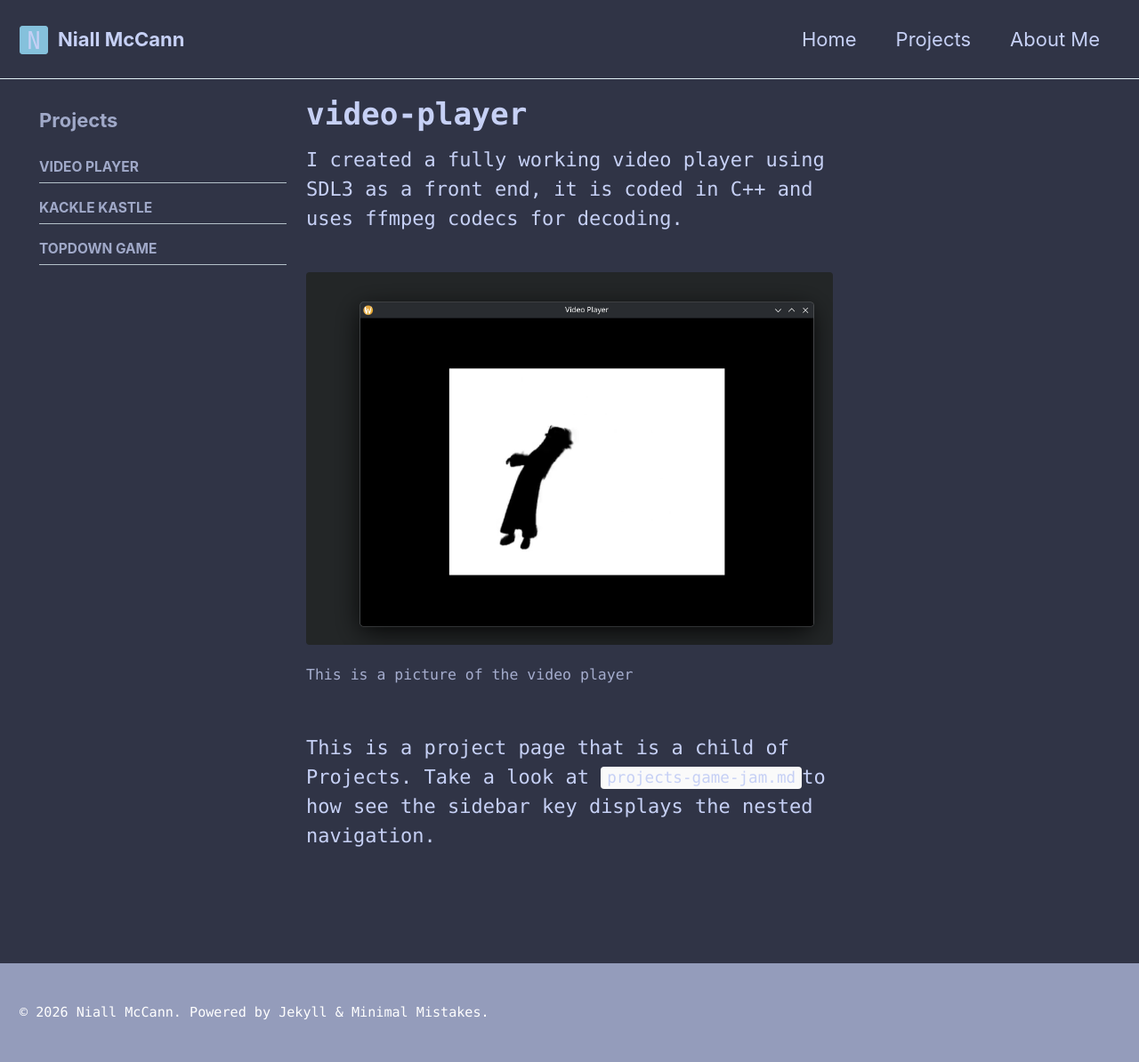
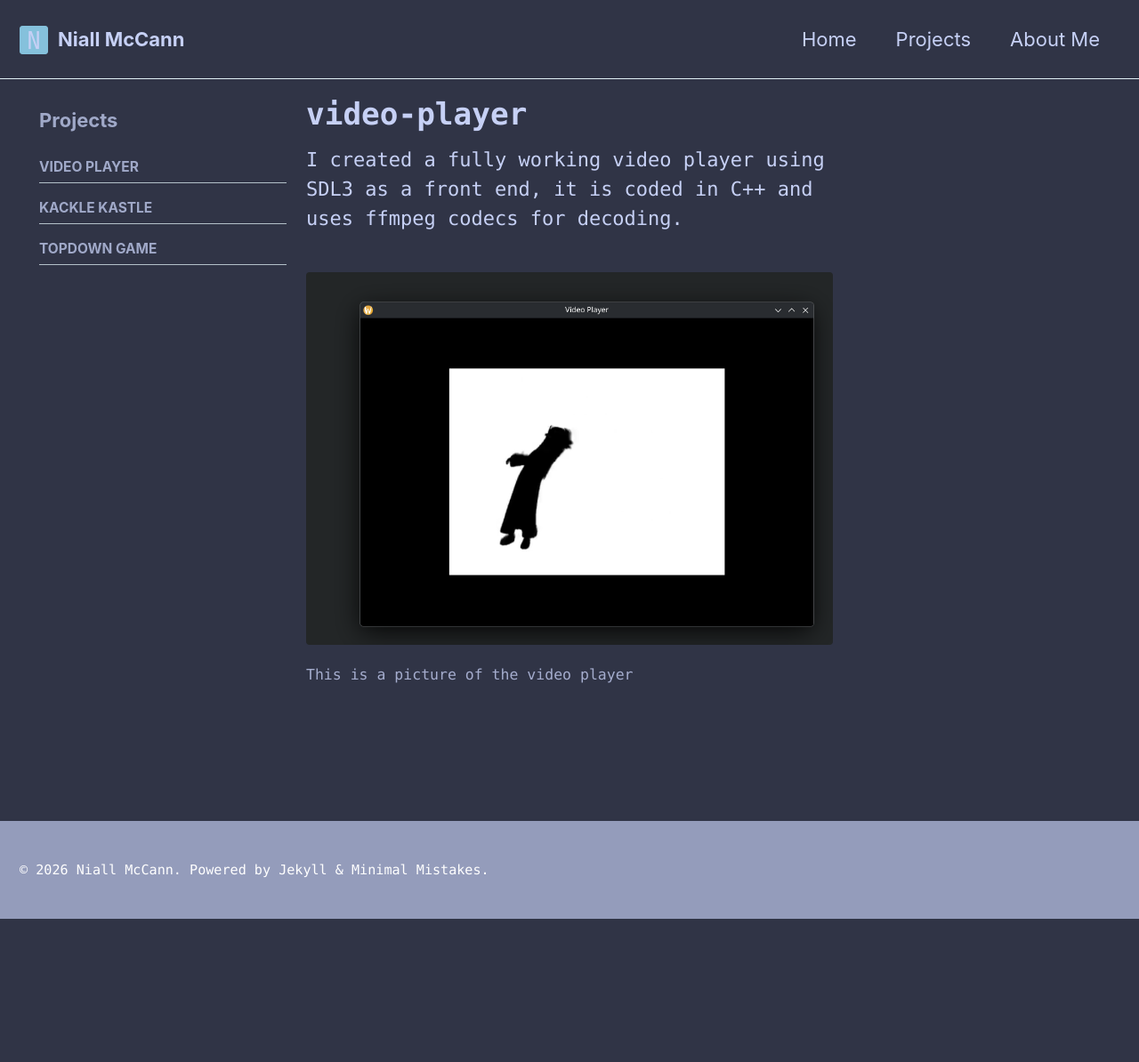
Before and after one commit to AcedAspect/AcedAspect.github.io, a Jekyll site: the page built from _pages/projects-video-player.md, in a window 1280 px wide. Shown: the whole page at 89% size. Built offline with Jekyll 4.4.1, drawn with Linux system fonts in a browser that asks for light colours; after the commit the page ends 1033 px from its top, so only the background shows below that.

Commit message:
Update projects-video-player.md

```diff
--- a/_pages/projects-video-player.md
+++ b/_pages/projects-video-player.md
@@ -11,6 +11,3 @@ sidebar:
 
 I created a fully working video player using SDL3 as a front end, it is coded in C++ and uses ffmpeg codecs for decoding.
 {% include figure image_path="/assets/images/Screenshot_20260415_162223.png" alt="video player" caption="This is a picture of the video player" %}
-
-
-This is a project page that is a child of Projects. Take a look at `projects-game-jam.md`to how see the sidebar key displays the nested navigation.
```
